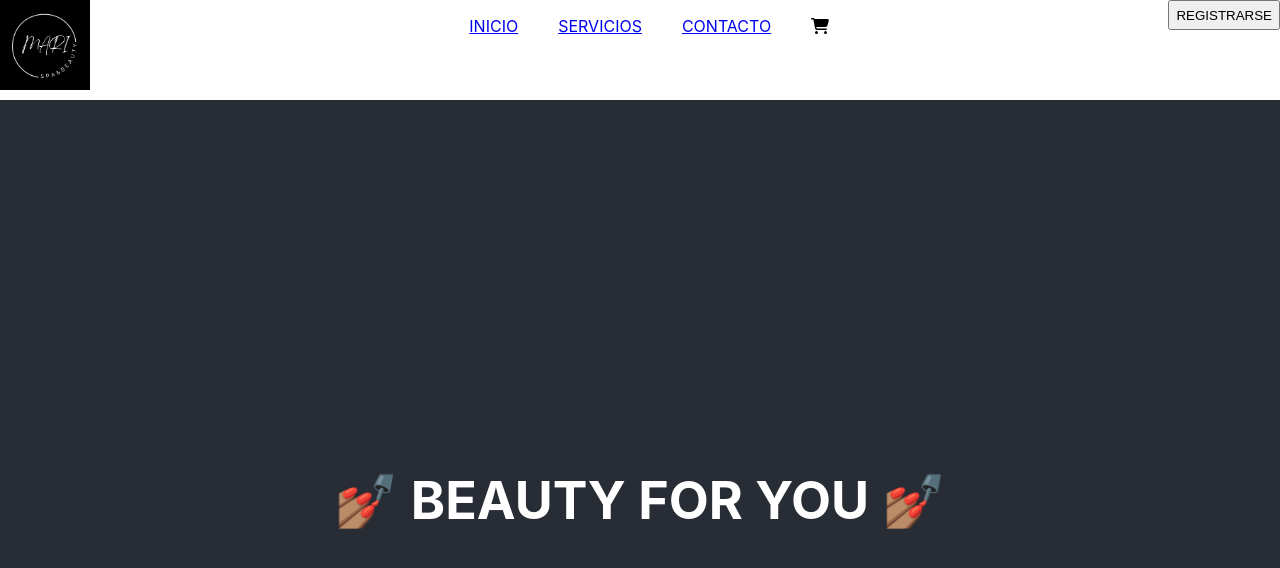
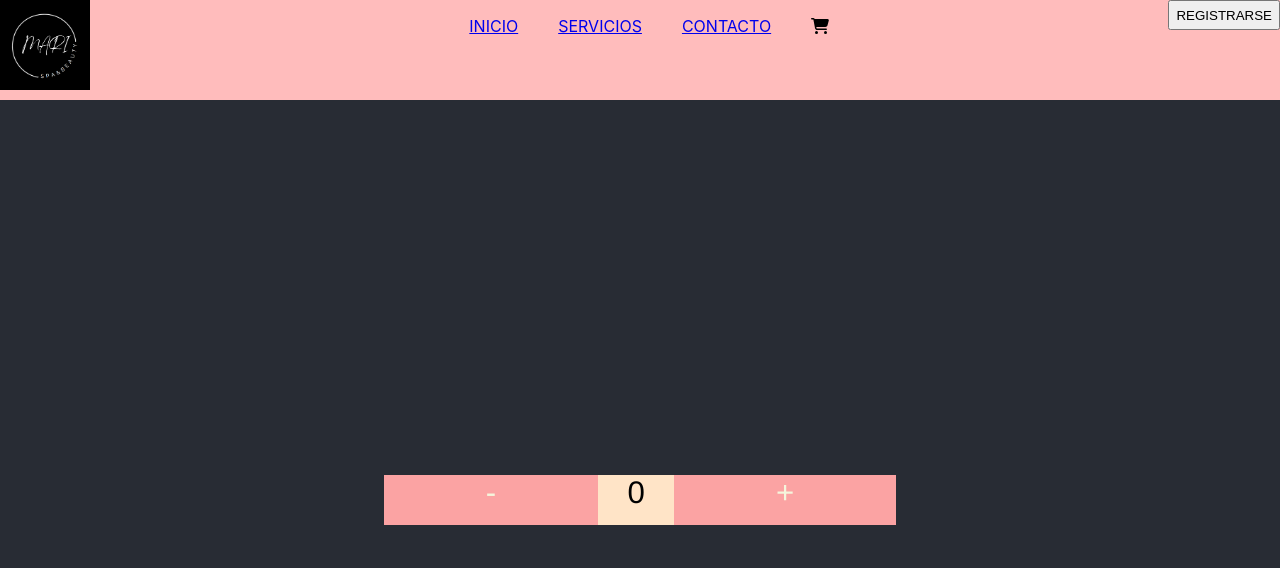
Before and after one commit to AngelaOcampos/ecommerceSpaBeauty, a React (Create React App) app: page / in a window 1280 px wide. Shown: the top 568 px of the page. Built offline with nearby package versions, Linux system fonts and the light colour scheme.

Commit message:
Creación del contador

```diff
--- a/src/App.js
+++ b/src/App.js
@@ -8,7 +8,7 @@ function App() {
     <div className="App">
      <NavBar/>
       <header className="App-header">
-       <ItemListContainer greeting="💅🏽 BEAUTY FOR YOU 💅🏽"/>
+       <ItemListContainer/>
       </header>
     </div>
   );
--- /dev/null
+++ b/src/components/ItemCount/ItemCount.css
@@ -0,0 +1,24 @@
+.contador{
+    display: flex;
+    flex-direction: row;
+    justify-content:space-evenly;
+    width: 40%;
+    height: 50px;
+    background-color:rgb(251, 163, 163);
+
+}
+
+.elementoContador{
+    color: beige;
+    font-size: larger;
+    font-family:'Franklin Gothic Medium', 'Arial Narrow', Arial, sans-serif;
+
+}
+
+.elementoContadorInicial{
+    color: black;
+    font-size:larger;
+    font-family:'Franklin Gothic Medium', 'Arial Narrow', Arial, sans-serif;
+    background-color: rgb(255, 228, 199);
+    width: 15%;
+}
--- /dev/null
+++ b/src/components/ItemCount/ItemCount.jsx
@@ -0,0 +1,39 @@
+import { useState } from "react";
+import './ItemCount.css'
+
+const ItemCount = ({stock, initial, onAdd}) => {
+
+    const [valorInicial, setValorInicial] = useState(initial);
+    const [stockDisponible, setStockDisponible] = useState(stock);
+
+    const restarArticulo = () => {
+        if ((valorInicial - onAdd) >= 0){
+            setValorInicial(valorInicial - onAdd);
+            setStockDisponible(stockDisponible + onAdd);
+        } else{
+            alert("No se pueden quitar más artículos")
+        }
+    }
+
+    const sumarArticulo = () => {
+        if ((stockDisponible - onAdd) >= 0 ){
+            setValorInicial(valorInicial + onAdd);
+            setStockDisponible(stockDisponible - onAdd);
+        } else {
+            alert('No hay mas Stock')
+        }
+    }
+
+    return (
+        <>
+        <div className='contador'>
+            <div className='elementoContador' onClick={restarArticulo}>-</div>
+            <div className='elementoContadorInicial'>{valorInicial}</div>
+            <div className='elementoContador' onClick={sumarArticulo}>+</div>
+        </div>
+        </>
+      )
+
+}
+
+export default ItemCount
--- a/src/components/ItemListContainer/ItemListContainer.jsx
+++ b/src/components/ItemListContainer/ItemListContainer.jsx
@@ -1,8 +1,10 @@
 import React from 'react'
+import ItemCount from '../ItemCount/ItemCount'
 
-const ItemListContainer = ({greeting}) => {
+
+const ItemListContainer = () => {
   return (
-    <h1>{greeting}</h1>
+    <ItemCount stock={5} initial={0} onAdd={1}/>
   )
 }
 
--- a/src/components/NavBar/NavBar.css
+++ b/src/components/NavBar/NavBar.css
@@ -4,7 +4,7 @@
     justify-content:space-between;
     width: 100%;
     height: 100px;
-    background-color:rgb(255, 255, 255);
+    background-color:rgb(255, 188, 188);
 }
 
 ul{
--- a/src/components/NavBar/NavBar.js
+++ b/src/components/NavBar/NavBar.js
@@ -7,7 +7,7 @@ const NavBar = () => {
     return(
         <div className='navbar-container'>
             <div>
-                <img width={'90px'}src={logo} alt="logo"/>
+                <img width={'90px'}src={logo} alt="logo" className='logo'/>
 
             </div>
             <div>
@@ -15,7 +15,7 @@ const NavBar = () => {
                     <li><a href='#'>INICIO</a></li>
                     <li><a href='#'>SERVICIOS</a></li>
                     <li><a href='#'>CONTACTO</a></li>
-                    <li><a href='#'></a><CartWidget/></li>
+                    <li><a href='#' ></a><CartWidget/></li>
 
                 </ul>
             </div>
```
